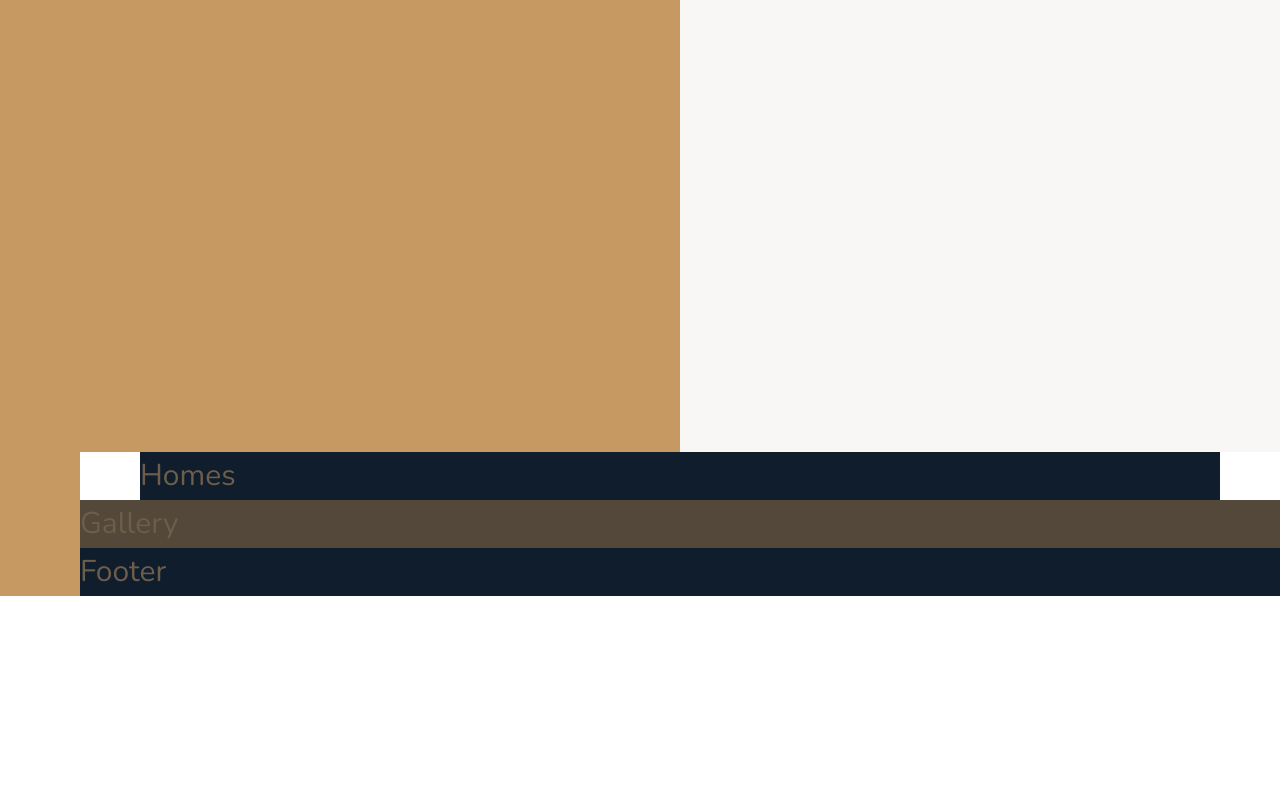
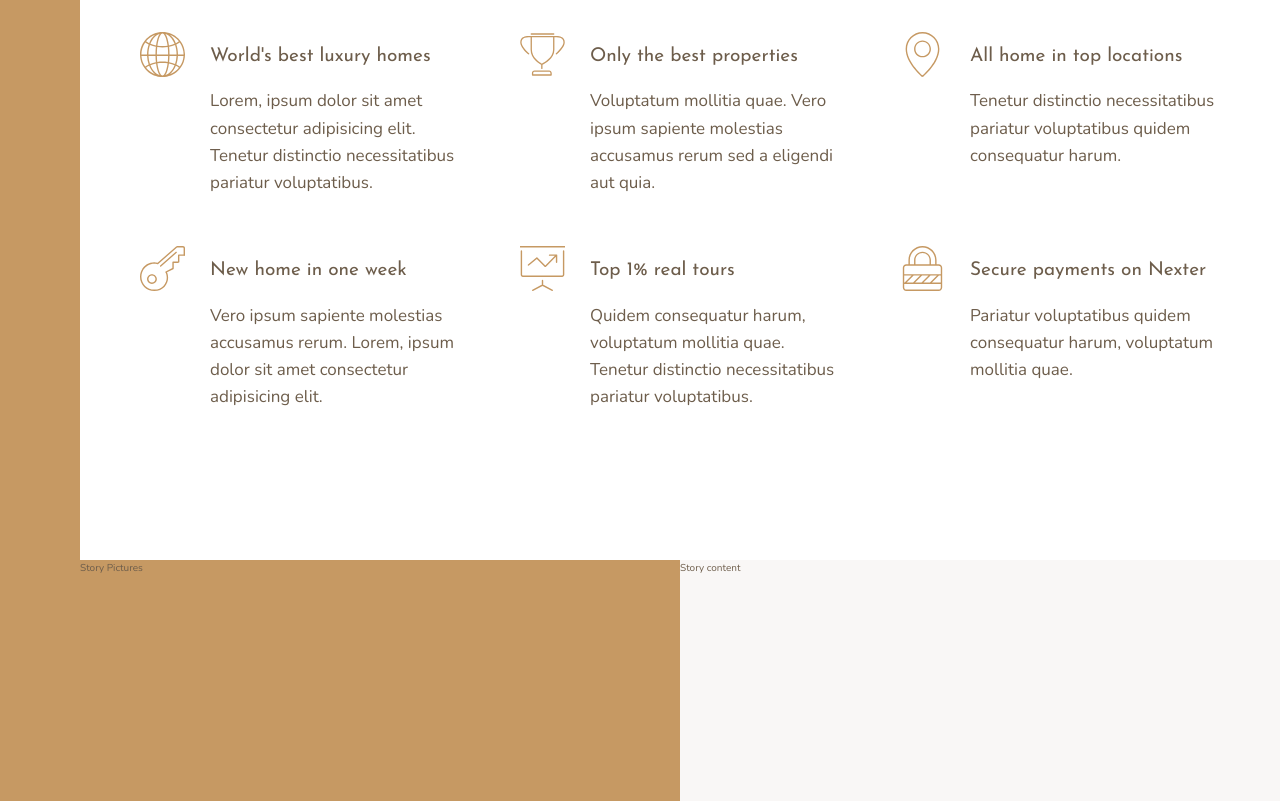
Before and after one commit to ArielColqueH/nexter, a website: page index.html in a window 1280 px wide. Shown: the part 748-1549 px from the top of the page. Before the commit the page ends 1344 px from the top, so only its background shows below. Drawn offline with nearby package versions, Linux system fonts and the light colour scheme.

Commit message:
features section done

```diff
--- a/index.html
+++ b/index.html
@@ -21,7 +21,64 @@
       Tops 3 realtors
     </div>
     <section class="features">
-      Features
+      <div class="feature">
+        <svg class="feature__icon">
+          <use xlink:href="img/sprite.svg#icon-global">
+        </svg>
+        <h4 class="heading-4 hea
+ding-4-dark">
+          World's best luxury homes
+        </h4>
+        <p class="feature__text">
+          Lorem, ipsum dolor sit amet consectetur adipisicing elit. Tenetur distinctio necessitatibus pariatur voluptatibus.
+        </p>
+      </div>
+      <div class="feature"> <svg class="feature__icon">
+        <use xlink:href="img/sprite.svg#icon-trophy">
+      </svg>
+      <h4 class="heading-4 heading-4-dark">
+       Only the best properties
+      </h4>
+      <p class="feature__text">
+        Voluptatum mollitia quae. Vero ipsum sapiente molestias accusamus rerum sed a eligendi aut quia.
+      </p></div>
+      <div class="feature"> <svg class="feature__icon">
+        <use xlink:href="img/sprite.svg#icon-map-pin">
+      </svg>
+      <h4 class="heading-4 heading-4-dark">
+        All home in top locations
+      </h4>
+      <p class="feature__text">
+
+Tenetur distinctio necessitatibus pariatur voluptatibus quidem consequatur harum.
+      </p></div>
+      <div class="feature"> <svg class="feature__icon">
+        <use xlink:href="img/sprite.svg#icon-key">
+      </svg>
+      <h4 class="heading-4 heading-4-dark">
+        New home in one week
+      </h4>
+      <p class="feature__text">
+        Vero ipsum sapiente molestias accusamus rerum. Lorem, ipsum dolor sit amet consectetur adipisicing elit.
+      </p></div>
+      <div class="feature"> <svg class="feature__icon">
+        <use xlink:href="img/sprite.svg#icon-presentation">
+      </svg>
+      <h4 class="heading-4 heading-4-dark">
+        Top 1% real tours
+      </h4>
+      <p class="feature__text">
+        Quidem consequatur harum, voluptatum mollitia quae. Tenetur distinctio necessitatibus pariatur voluptatibus.
+      </p></div>
+      <div class="feature"> <svg class="feature__icon">
+        <use xlink:href="img/sprite.svg#icon-lock">
+      </svg>
+      <h4 class="heading-4 heading-4-dark">
+        Secure payments on Nexter
+      </h4>
+      <p class="feature__text">
+        Pariatur voluptatibus quidem consequatur harum, voluptatum mollitia quae.
+      </p></div>
     </section>
     <div class="story__pictures">Story Pictures</div>
     <div class="story__content">Story content</div>
--- a/sass/_base.scss
+++ b/sass/_base.scss
@@ -39,9 +39,4 @@ body {
     [center-end]
     minmax(6rem, 1fr)
     [full-end];
-
-  & > * {
-    padding: 0;
-    font-size: 3rem;
-  }
 }
--- a/sass/_features.scss
+++ b/sass/_features.scss
@@ -1,4 +1,28 @@
 .features {
-  background-color: $color-grey-light-2;
   grid-column: center-start / center-end;
+  margin: 15rem 0;
+
+  display: grid;
+  //grid-template-columns: repeat(3, 1fr);
+  grid-template-columns: repeat(auto-fit, minmax(25rem, 1fr));
+  grid-gap: 6rem;
+  align-items: start;
 }
+.feature {
+  display: grid;
+  grid-template-columns: min-content 1fr;
+  grid-row-gap: 1.5rem;
+  grid-column-gap: 2.5rem;
+
+  &__icon {
+    fill: $color-primary;
+    width: 4.5rem;
+    height: 4.5rem;
+    grid-row: 1 / span 2;
+    transform: translateY(-1rem);
+  }
+
+  &__text {
+    font-size: 1.7rem;
+  }
+}
--- a/sass/_typography.scss
+++ b/sass/_typography.scss
@@ -0,0 +1,23 @@
+%heading {
+  font-family: $font-display;
+  font-weight: 400;
+}
+.heading-1 {
+  @extend %heading;
+}
+.heading-2 {
+  @extend %heading;
+}
+.heading-3 {
+  @extend %heading;
+}
+.heading-4 {
+  @extend %heading;
+  font-size: 1.9rem;
+  &--light {
+    color: $color-grey-light-1;
+  }
+  &--dark {
+    color: $color-grey-dark-1;
+  }
+}
```
Also changed, not shown: css/main.css, 1 other file.
